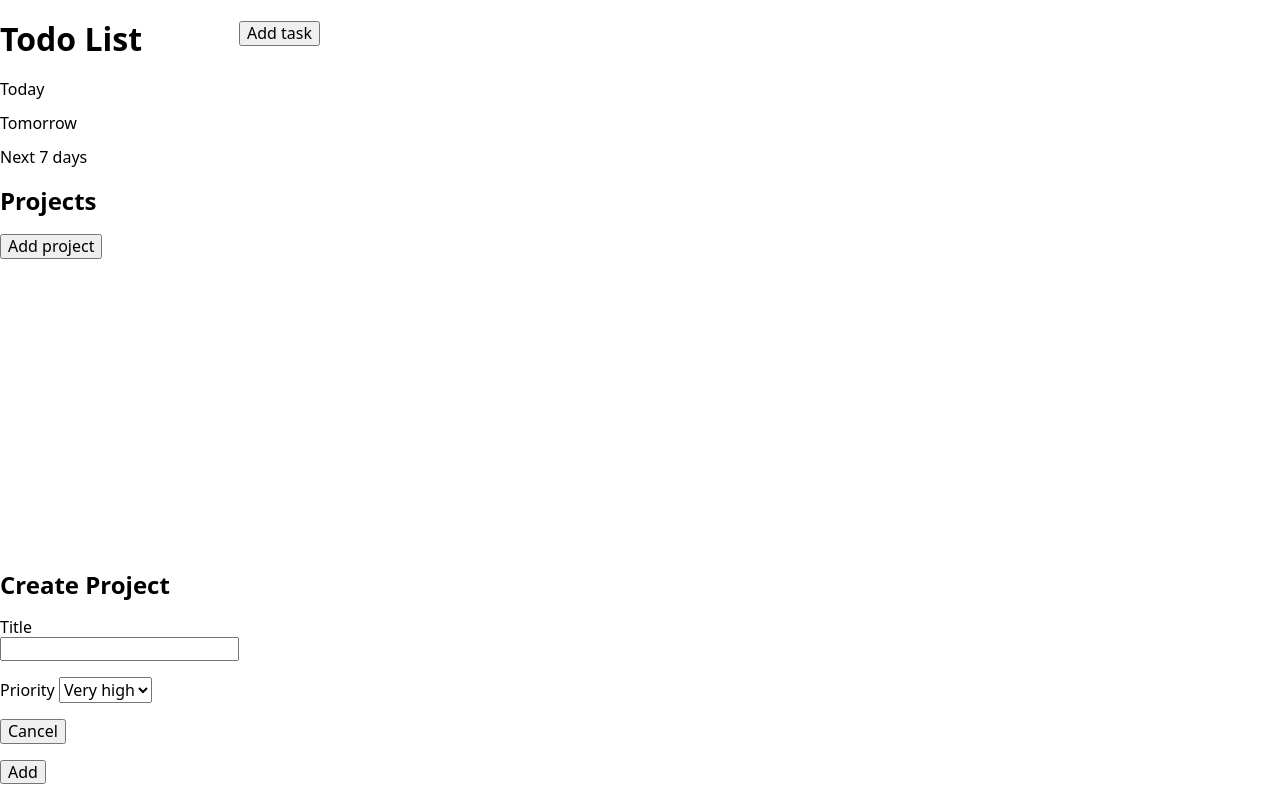
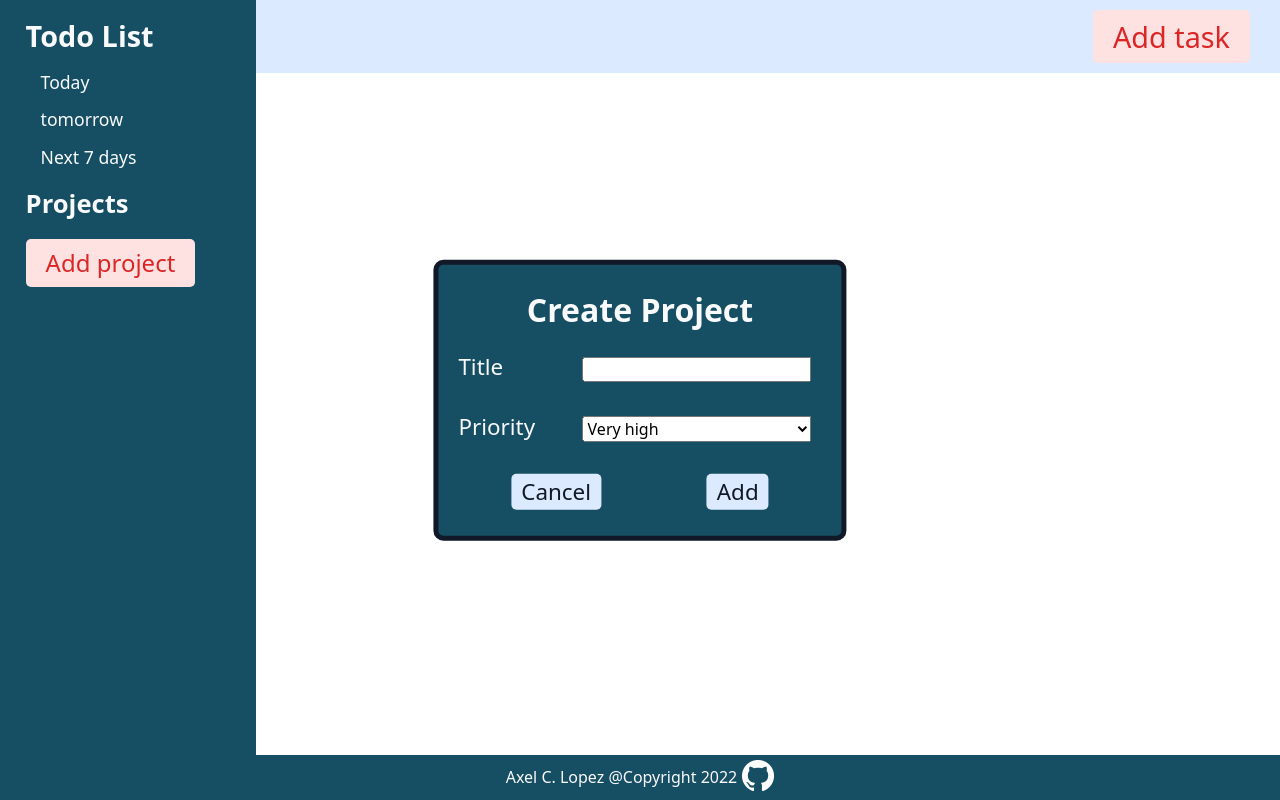
Before and after one commit to lopezac/todo-list, a website built with webpack: page dist/index.html in a window 1280 px wide. Both pictures are taken after a click on the button "Add project". Built offline with nearby package versions, Linux system fonts and the light colour scheme.

Commit message:
Update CSS

```diff
--- a/src/index-style.css
+++ b/src/index-style.css
@@ -6,29 +6,222 @@ body {
     min-height: 100%;
 
     display: grid;
-    grid-template-columns: 1fr 6fr;
-    grid-template-rows: 1fr 7fr 1fr;
+    grid-template-columns: 1fr 4fr;
+    grid-template-rows: auto 1fr auto;
     grid-template-areas: "sidebar header"
                          "sidebar content"
                          "footer footer";
+
+    --dark-gray: #111827;
+    --light-gray: #F9FAFB;
+    --dark-cyan: #164E63;
+    --light-blue: #DBEAFE;
+    --red: #DC2626;
 }
+
+/* Icons */
+
+.icon {
+    display: inline-block;
+    background-repeat: no-repeat;
+    background-size: contain;
+    width: 32px;
+    height: 32px;
+    cursor: pointer;
+}
+
+.delete.icon {
+    background-image: url("./assets/delete.svg");
+}
+
+.edit.icon {
+    background-image: url("./assets/edit.svg");
+}
+
+.hidden {
+    display: none;
+}
+
+/* Header */
 
 .header {
     grid-area: header;
+    display: grid;
+    grid-template-columns: 1fr auto;
+    align-items: center;
+    justify-content: center;
+
+    background-color:  var(--light-blue);
+    padding: 10px 0;
 }
+
+.header > .project-header {
+    display: flex;
+    align-items: center;
+    padding: 10px;
+}
+
+.header > .project-header > h1 {
+    font-size: 2.5rem;
+    margin: 0 5px 0 0;
+}
+
+.header > .project-header > p {
+    margin: 5px 0 0 0;
+}
+
+.header > button.add-task.add-btn {
+    font-size: 1.8rem;
+    margin-right: 30px;
+}
+
+/* Sidebar */
 
 .sidebar {
     grid-area: sidebar;
+    background-color:  var(--dark-cyan);
+    color: var(--light-gray);
+    padding: 0 10%;
 }
+
+.sidebar h1 {
+    font-size: 1.8rem;
+}
+
+.sidebar h2 {
+    font-size: 1.6rem;
+}
+
+.sidebar p {
+    font-size: 1.1rem;
+    padding-left: 15px;
+}
+
+.sidebar button.add-project,
+.header button.add-task {
+    font-size: 1.5rem;
+    background: #FEE2E2;
+    color: var(--red);
+    border: none;
+    border-radius: 5px;
+    padding: 10px 20px;
+}
+
+/* Content */
 
 .content {
     grid-area: content;
 }
 
+.content > .tasks-section {
+
+}
+
+.tasks-section > .task {
+    display: grid;
+    grid-template-columns: 1fr auto auto;
+    grid-template-rows: 1fr auto;
+    grid-template-areas: "title checkbox checkbox"
+                         "expand edit delete";
+}
+
+.task > h3 {
+    grid-area: title;
+}
+
+.task > input {
+    grid-area: checkbox;
+}
+
+.task > p {
+
+}
+
+.task > p.expand {
+    grid-area: expand;
+}
+
+.task > p.edit {
+    grid-area: edit;
+}
+
+.task > p.delete {
+    grid-area: delete;
+}
+
+/* Footer */
+
 .footer {
     grid-area: footer;
+
+    background-color:  var(--dark-cyan);
+    color: var(--light-gray);
 }
 
-.hidden {
-    display: none;
+.footer > p {
+    display: flex;
+    justify-content: center;
+    align-items: center;
+    column-gap: 5px;
+    margin: 5px 0;
+    font-size: 1rem;
 }
+
+.footer .github-icon {
+    background-image: url("./assets/github-32px.png");
+}
+
+/* Forms */
+
+.task-form,
+.project-form {
+    position: fixed;
+    left: 50%;
+    top:  50%;
+    transform: translate(-50%, -50%);
+
+    background-color:  var(--dark-cyan);
+    color: var(--light-gray);
+    border: 5px solid var(--dark-gray);
+    border-radius: 10px;
+}
+
+.task-form > h2,
+.project-form > h2 {
+    font-size: 2rem;
+    text-align: center;
+    margin-bottom: 10px;
+}
+
+.task-form > form,
+.project-form > form {
+    display: flex;
+    flex-direction: column;
+    padding: 0 20px 10px 20px;
+}
+
+form > p > label {
+    width: 120px;
+    display: inline-block;
+    font-size: 1.4rem;
+}
+
+form > p > input,
+form > p > select {
+    width: 63%;
+}
+
+form > .buttons {
+    display: flex;
+    align-items: center;
+    justify-content: space-around;
+}
+
+form > .buttons button {
+    font-size: 1.4rem;
+    border: none;
+    border-radius: 5px;
+    padding: 5px 10px;
+    background: var(--light-blue);
+    color: var(--dark-gray);
+}
--- a/src/index.js
+++ b/src/index.js
@@ -120,6 +120,7 @@ const page = ((ui, todoList) => {
     const decideFormBtn = btn => {
         const form = btn.parentNode.parentNode;
         const data = convertFormData(new FormData(form));
+        console.log("data, data")
         const formDiv = form.parentNode;
 
         if (btn.classList.contains("submit-form-btn")) {
--- a/src/modules/ui.js
+++ b/src/modules/ui.js
@@ -96,12 +96,10 @@ const ui = (() => {
         expandPara.classList.add("expand");
 
         const editPara = document.createElement("p");
-        editPara.textContent = "Edit";
-        editPara.classList.add("edit");
+        editPara.classList.add("edit", "icon");
 
         const deletePara = document.createElement("p");
-        deletePara.textContent = "Delete";
-        deletePara.classList.add("delete");
+        deletePara.classList.add("delete", "icon");
 
         article.append(name, checkBox, expandPara, editPara, deletePara);
         return article;
```
Also changed, not shown: dist/0035c307a36c17babb8d.png (added), dist/266ca63177bca6f330a7.png (added), dist/9b527df04c00d16681c2.svg (added), dist/a53e22036f5f02bda3f2.svg (added), dist/b039b2d83982c8256af3.png (added), dist/index.html, dist/index.js, src/assets/delete.svg (added), src/assets/edit.svg (added), src/assets/github-32px.png (added).
